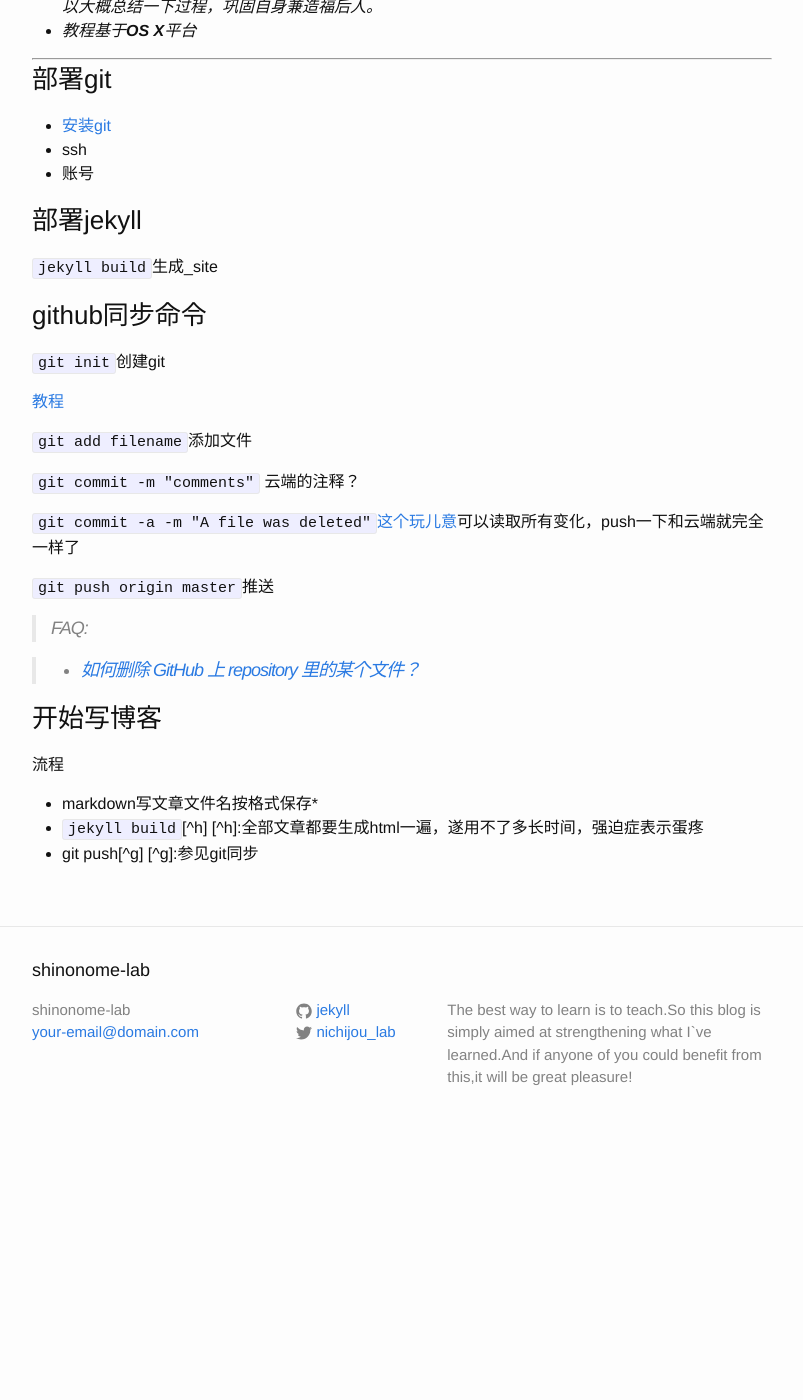
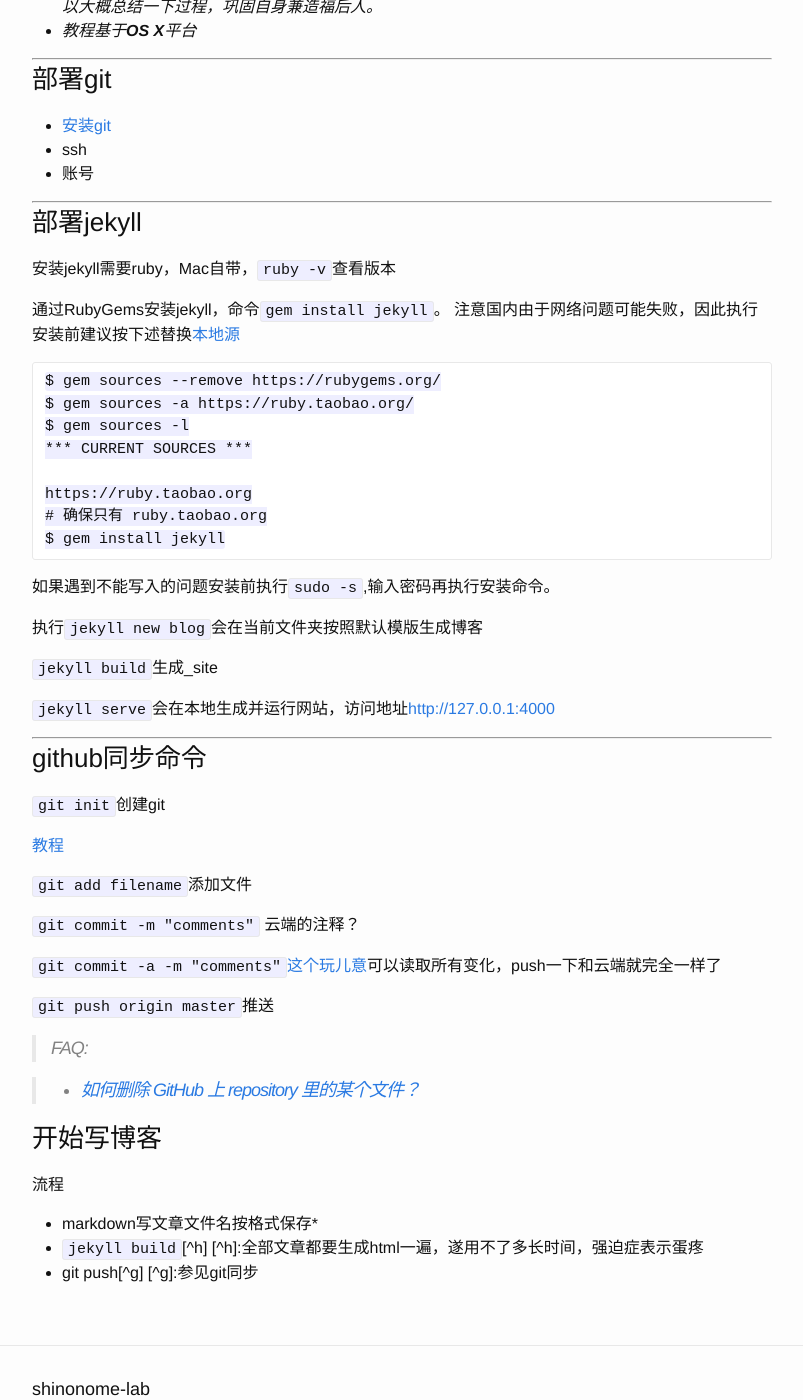
Before and after one commit to shinonome-lab/shinonome-lab.github.io, a Jekyll site: the page built from _posts/2015-03-11-jekyll.markdown, in a window 1280 px wide and 1400 px high, scrolled down 255 px. Shown: the whole window, without its empty margins (238-1041 px from the left). Built offline with Jekyll 4.4.1, drawn with Linux system fonts in a browser that asks for light colours; before the commit the page ends 1404 px from its top, so only the background shows below that.

Commit message:
changed Wed 9:04

````diff
--- a/_config.yml
+++ b/_config.yml
@@ -7,7 +7,7 @@
 baseurl: "" # the subpath of your site, e.g. /blog/
 url: "http://yourdomain.com" # the base hostname & protocol for your site
 twitter_username: nichijou_lab
-github_username:  jekyll
+github_username:  shinonome-lab
 
 # Build settings
 markdown: kramdown
--- a/_posts/2015-03-11-foxandhedgehog.markdown
+++ b/_posts/2015-03-11-foxandhedgehog.markdown
@@ -30,7 +30,7 @@
 
 _普林斯顿大学教授马文.布莱斯勒(Marvin Bressler)在我们的一次长谈中指出：“你想知道是什么使圣贤区别于普通的聪明人么？圣贤都是刺猬。” 弗洛伊德(Freud)和他的潜意识，达尔文（Darwin）和他的物竞天择，马克思(Marx)和他的阶级斗争，爱因斯坦(Einstein)和他的相对论，亚当.斯密(Adam Smith)和他的劳动分工，这些人和他们的学说都是“刺猬”。他们着眼于简化复杂的世界。“那些真正留下浓墨重彩的人”布莱斯勒说，“都有一大群人在后面吆喝：‘这想法不错，不过过头了吧！’”_
 
-吉姆.科林斯(Jim Collins)和马文.布莱斯勒谈话录,2000年10月
+——吉姆.科林斯(Jim Collins)和马文.布莱斯勒谈话录,2000年10月
 
 
 _那些成功甚至伟大的企业家们都在不同程度上是刺猬。他们以刺猬的本性，朝着他们公司的“刺猬观念”奋斗。而那些与之相对并不成功的企业领导者则更像狐狸。他们永远不具备“刺猬观念”带来的目标明确的优势，取而代之的情况就是一盘散沙，各怀异志，青黄不接。_
--- a/_posts/2015-03-11-jekyll.markdown
+++ b/_posts/2015-03-11-jekyll.markdown
@@ -18,11 +18,35 @@
 * ssh
 * 账号
 
+---
+
+###部署jekyll
+安装jekyll需要ruby，Mac自带，`ruby -v`查看版本
+
+通过RubyGems安装jekyll，命令`gem install jekyll`。
+注意国内由于网络问题可能失败，因此执行安装前建议按下述替换[本地源](http://ruby.taobao.org)
+
+```
+$ gem sources --remove https://rubygems.org/
+$ gem sources -a https://ruby.taobao.org/
+$ gem sources -l
+*** CURRENT SOURCES ***
+
+https://ruby.taobao.org
+# 确保只有 ruby.taobao.org
+$ gem install jekyll
+```
+如果遇到不能写入的问题安装前执行`sudo -s`,输入密码再执行安装命令。
+
+执行`jekyll new blog`会在当前文件夹按照默认模版生成博客
+
+`jekyll build`生成_site
+
+`jekyll serve`会在本地生成并运行网站，访问地址[http://127.0.0.1:4000](http://127.0.0.1:4000)
 
 
-###部署jekyll
 
-`jekyll build`生成_site
+---
 
 ###github同步命令
 
@@ -34,7 +58,7 @@
 
 `git commit -m "comments"` 云端的注释？
 
-`git commit -a -m "A file was deleted"`[这个玩儿意](http://stackoverflow.com/questions/9701238/git-how-delete-file-from-remote-repository)可以读取所有变化，push一下和云端就完全一样了
+`git commit -a -m "comments"`[这个玩儿意](http://stackoverflow.com/questions/9701238/git-how-delete-file-from-remote-repository)可以读取所有变化，push一下和云端就完全一样了
 
 `git push origin master`推送
 
````
Also changed, not shown: 6 other files.
